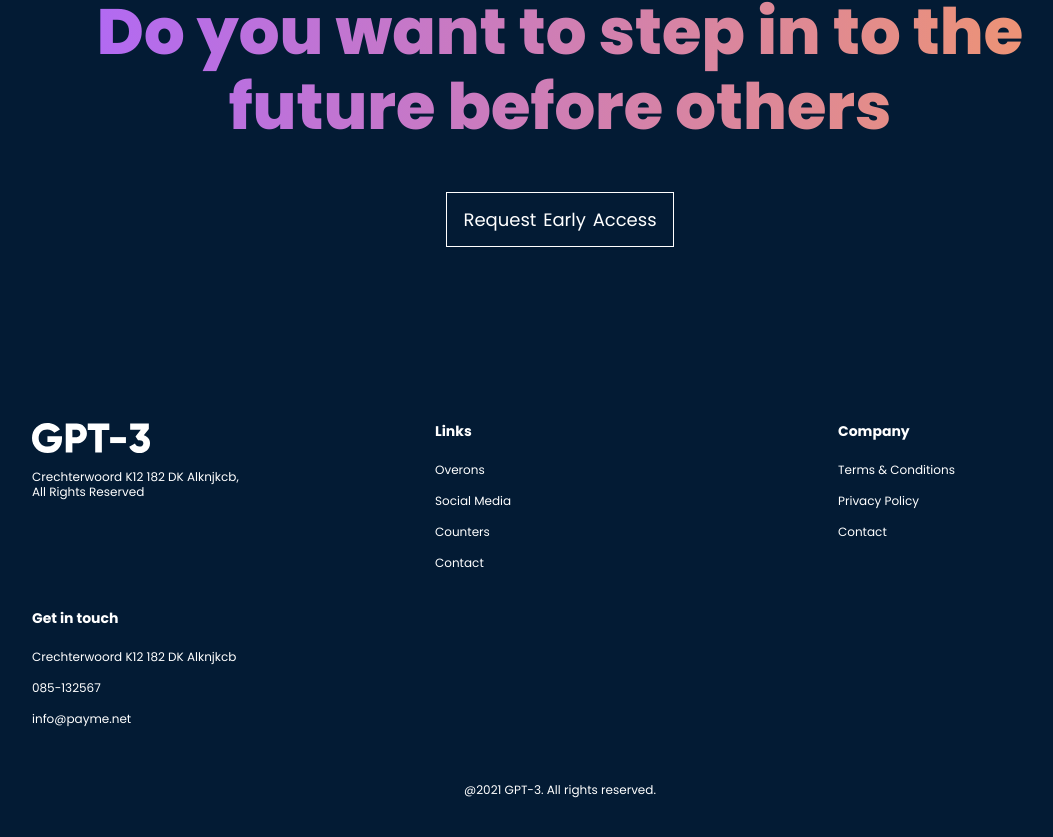
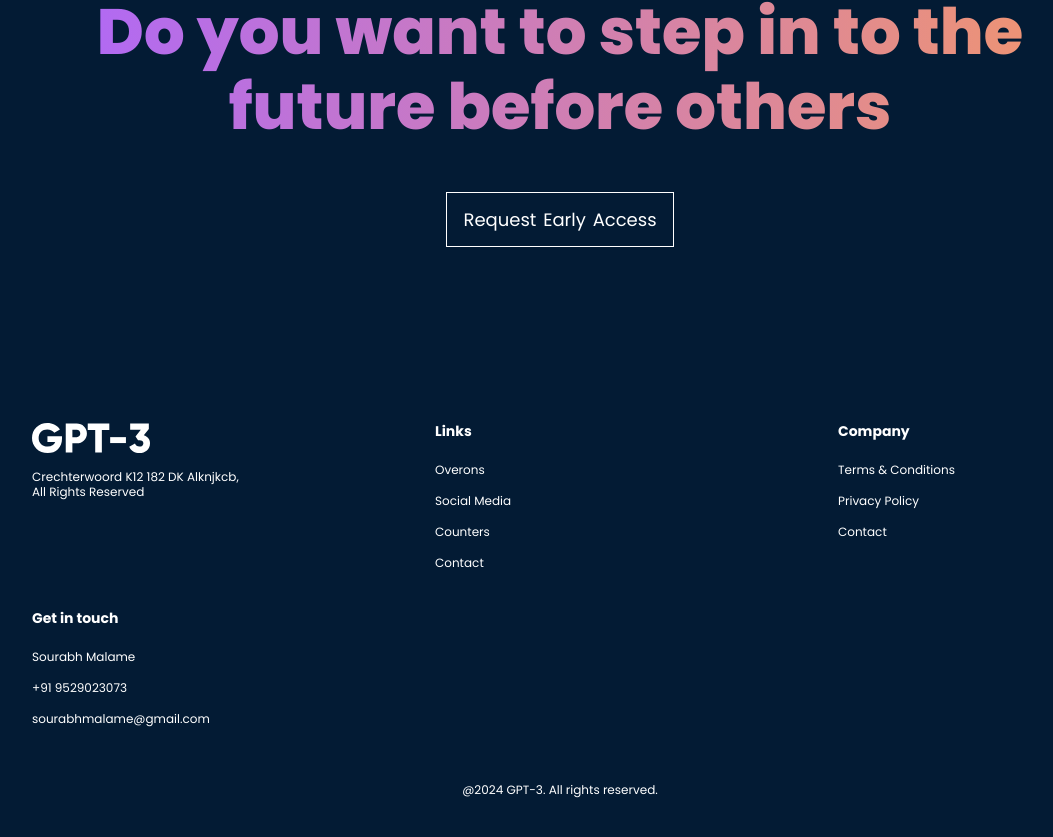
Before and after one commit to SourabhMalame/GPT3, a React (Create React App) app: page / in a window 1280 px wide. Shown: the part 4323-5160 px from the top of the page, without its empty margins (80-1133 px from the left). Built offline with nearby package versions, Linux system fonts and the light colour scheme.

Commit message:
All Done With Build

```diff
--- a/src/Container/Footer/Footer.jsx
+++ b/src/Container/Footer/Footer.jsx
@@ -32,14 +32,14 @@ const Footer = () => {
                 </div>
                 <div className="gpt3__footer-links_div">
                     <h4>Get in touch</h4>
-                    <p>Crechterwoord K12 182 DK Alknjkcb</p>
-                    <p>085-132567</p>
-                    <p>info@payme.net</p>
+                    <p>Sourabh Malame</p>
+                    <p>+91 9529023073</p>
+                    <p>sourabhmalame@gmail.com</p>
                 </div>
             </div>
 
             <div className="gpt3__footer-copyright">
-                <p>@2021 GPT-3. All rights reserved.</p>
+                <p>@2024 GPT-3. All rights reserved.</p>
             </div>
         </div>
     );
```
